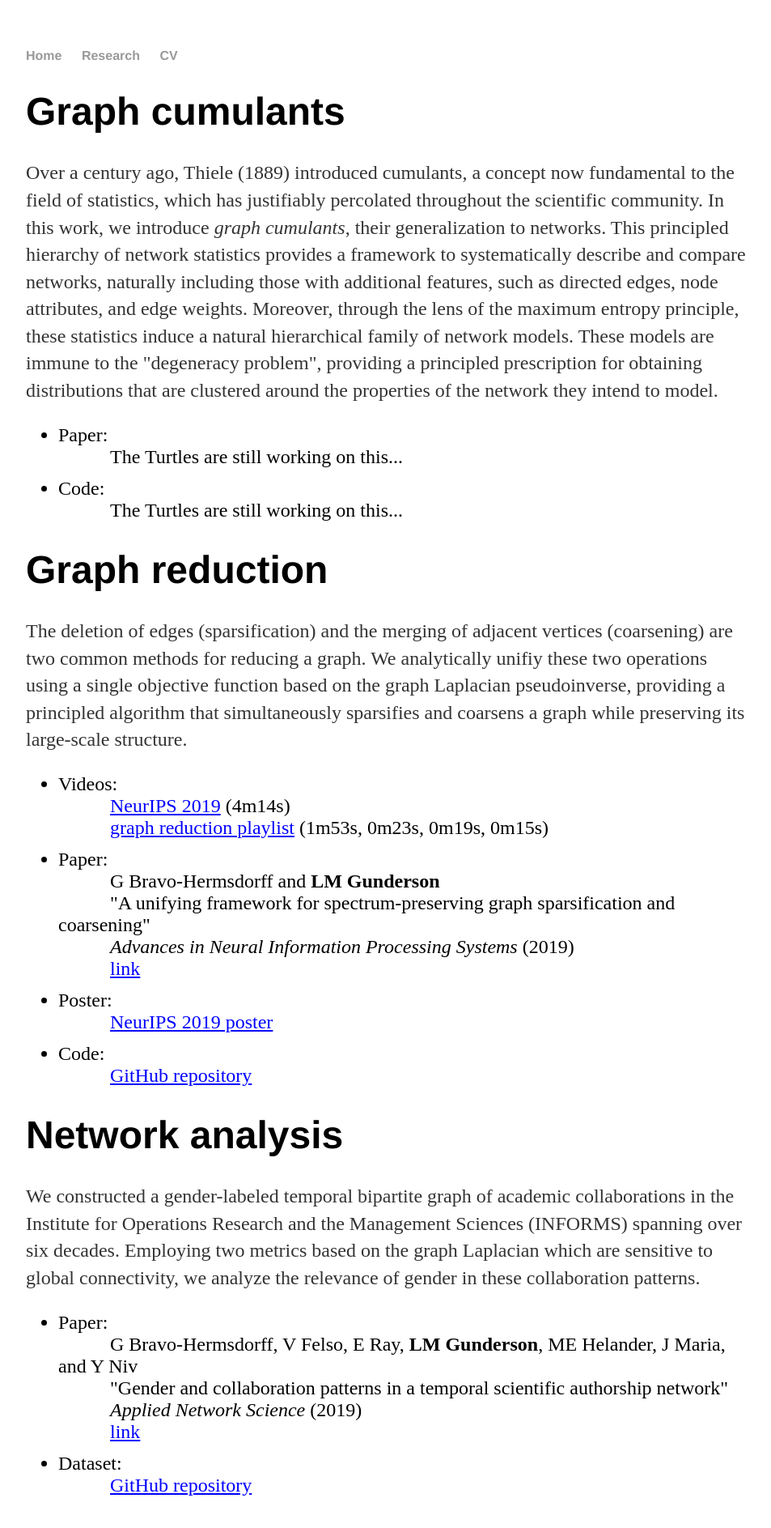
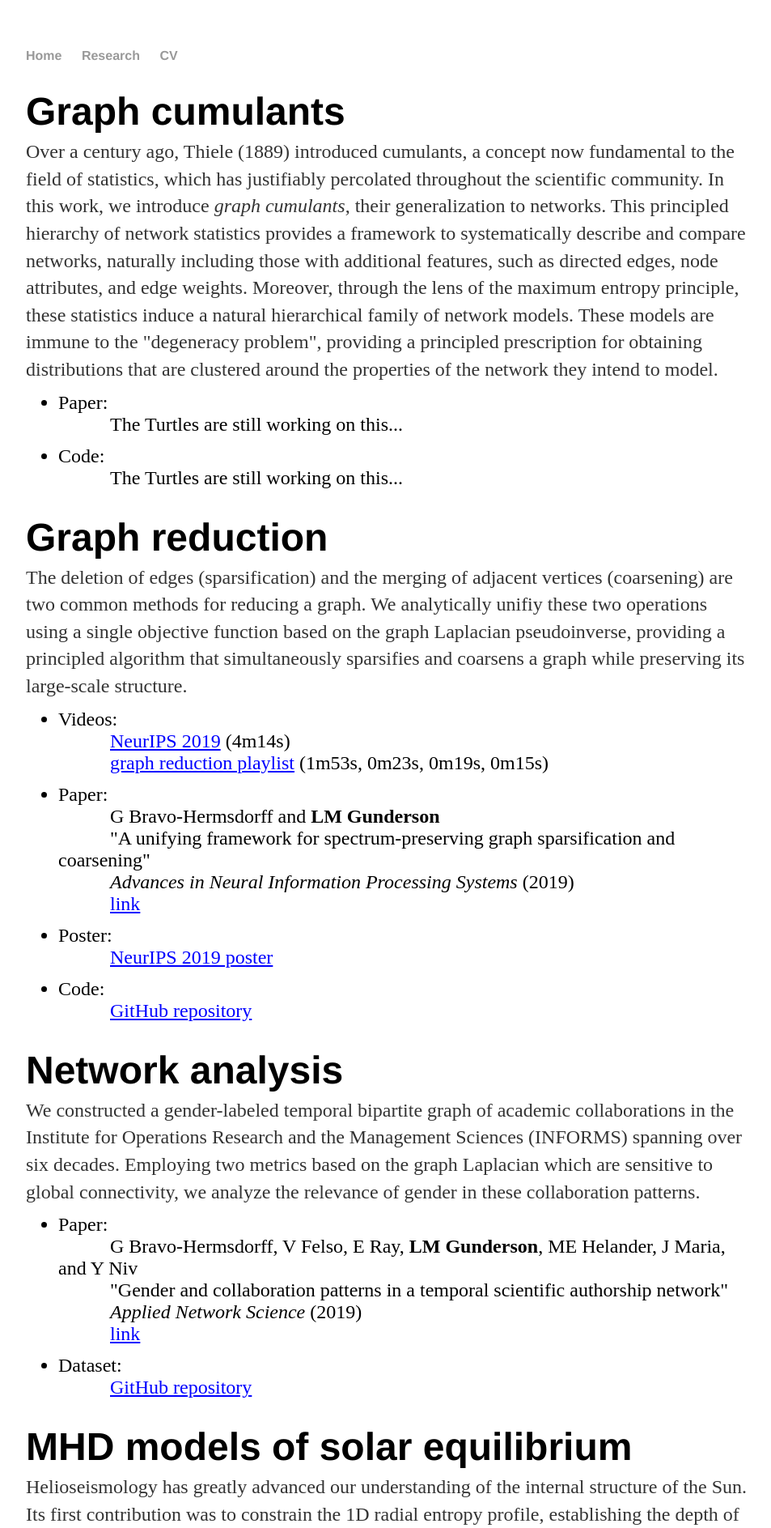
Before and after one commit to LeeMGunderson/LeeMGunderson.github.io, a Jekyll site: the page built from research/index.html, in a window 1280 px wide. Shown: the top 1887 px of the page at 81% size, without its empty margins (160-1113 px from the left). Built offline with Jekyll 4.4.1, drawn with Linux system fonts in a browser that asks for light colours.

Commit message:
Update index.html

```diff
--- a/research/index.html
+++ b/research/index.html
@@ -9,8 +9,8 @@ title: Research
 </style>-->
 <div class="blurb">
 	<!-- <p>The Turtles are still working on this...</p> -->
-	<h1>Graph cumulants</h1>
-		<p style="font-size:24px;">Over a century ago, Thiele (1889) introduced cumulants, a concept now fundamental to the field of statistics, which has justifiably percolated throughout the scientific community.  In this work, we introduce <i>graph cumulants</i>, their generalization to networks.  This principled hierarchy of network statistics provides a framework to systematically describe and compare networks, naturally including those with additional features, such as directed edges, node attributes, and edge weights.  Moreover, through the lens of the maximum entropy principle, these statistics induce a natural hierarchical family of network models.  These models are immune to the "degeneracy problem", providing a principled prescription for obtaining distributions that are clustered around the properties of the network they intend to model.</p>
+	<h1 style="margin-bottom:-18px;">Graph cumulants</h1>
+		<p style="font-size:24px; margin-bottom:-6px;">Over a century ago, Thiele (1889) introduced cumulants, a concept now fundamental to the field of statistics, which has justifiably percolated throughout the scientific community.  In this work, we introduce <i>graph cumulants</i>, their generalization to networks.  This principled hierarchy of network statistics provides a framework to systematically describe and compare networks, naturally including those with additional features, such as directed edges, node attributes, and edge weights.  Moreover, through the lens of the maximum entropy principle, these statistics induce a natural hierarchical family of network models.  These models are immune to the "degeneracy problem", providing a principled prescription for obtaining distributions that are clustered around the properties of the network they intend to model.</p>
 		<ul>
 			<li style="font-size:24px; margin-bottom:12px;">Paper:
 				<br>
@@ -22,8 +22,8 @@ title: Research
 			</li>
 		</ul>
 
-	<h1>Graph reduction</h1>
-		<p style="font-size:24px">The deletion of edges (sparsification) and the merging of adjacent vertices (coarsening) are two common methods for reducing a graph.  We analytically unifiy these two operations using a single objective function based on the graph Laplacian pseudoinverse, providing a principled algorithm that simultaneously sparsifies and coarsens a graph while preserving its large-scale structure.</p>
+	<h1 style="margin-bottom:-18px;">Graph reduction</h1>
+		<p style="font-size:24px; margin-bottom:-6px;">The deletion of edges (sparsification) and the merging of adjacent vertices (coarsening) are two common methods for reducing a graph.  We analytically unifiy these two operations using a single objective function based on the graph Laplacian pseudoinverse, providing a principled algorithm that simultaneously sparsifies and coarsens a graph while preserving its large-scale structure.</p>
 		<ul>
 			<li style="font-size:24px; margin-bottom:12px;";>Videos:
 				<br>
@@ -52,8 +52,8 @@ title: Research
 			</li>
 		</ul>
 
-	<h1>Network analysis</h1>
-		<p style="font-size:24px;">We constructed a gender-labeled temporal bipartite graph of academic collaborations in the Institute for Operations Research and the Management Sciences (INFORMS) spanning over six decades.  Employing two metrics based on the graph Laplacian which are sensitive to global connectivity, we analyze the relevance of gender in these collaboration patterns.</p>
+	<h1 style="margin-bottom:-18px;">Network analysis</h1>
+		<p style="font-size:24px; margin-bottom:-6px;">We constructed a gender-labeled temporal bipartite graph of academic collaborations in the Institute for Operations Research and the Management Sciences (INFORMS) spanning over six decades.  Employing two metrics based on the graph Laplacian which are sensitive to global connectivity, we analyze the relevance of gender in these collaboration patterns.</p>
 		<ul>
 			<li style="font-size:24px; margin-bottom:12px;">Paper:
 				<br>
@@ -86,8 +86,8 @@ title: Research
 			</li>
 		</ul>
 
-	<h1>Stellarator design</h1>
-		<p style="font-size:24px;">Stellarators and tokamaks are devices that confine hot ionized gases, known as plasmas, using a strong, suitably-shaped magnetic field.  This magnetic field provies a Lorentz force that forces the particles to make tight helical paths along the magnetic field lines.  To prevent so-called end losses, the magnetic field is bent into a topological torus.  If the magnetic field can be so designed that sufficiently hot (i.e., fast) particles can be confined for sufficiently long times at sufficient densities, then the particles will fuse and release energy.</p>
+	<h1 style="margin-bottom:-18px;">Stellarator design</h1>
+		<p style="font-size:24px; margin-bottom:-6px;">Stellarators and tokamaks are devices that confine hot ionized gases, known as plasmas, using a strong, suitably-shaped magnetic field.  This magnetic field provies a Lorentz force that forces the particles to make tight helical paths along the magnetic field lines.  To prevent so-called end losses, the magnetic field is bent into a topological torus.  If the magnetic field can be so designed that sufficiently hot (i.e., fast) particles can be confined for sufficiently long times at sufficient densities, then the particles will fuse and release energy.</p>
 		<!-- <p style="font-size:24px;">Stellarators and tokamaks are devices that confine hot ionized gases, known as plasmas, using a strong, suitably shaped magnetic field.  The Lorentz force forces the particles to make tight helical paths along the magnetic fieldlines.  To prevent so-called end losses, the magnetic field is bent into a topological torus.  If the magnetic field can be so designed that sufficiently hot (i.e., fast) particles can be confined for sufficiently long times at sufficient densities, then the particles will fuse and release energy.</p> -->
 		<ul>
 			<li style="font-size:24px; margin-bottom:12px;">Paper:
@@ -112,8 +112,8 @@ title: Research
 			</li>
 		</ul>
 
-	<h1>Aerosol targets for plasma experiments</h1>
-		<p style="font-size:24px;"></p>
+	<h1 style="margin-bottom:-18px;">Aerosol targets for plasma experiments</h1>
+		<p style="font-size:24px; margin-bottom:-6px;"></p>
 		<ul>
 			<li style="font-size:24px; margin-bottom:12px;">Paper:
 				<br>
```
